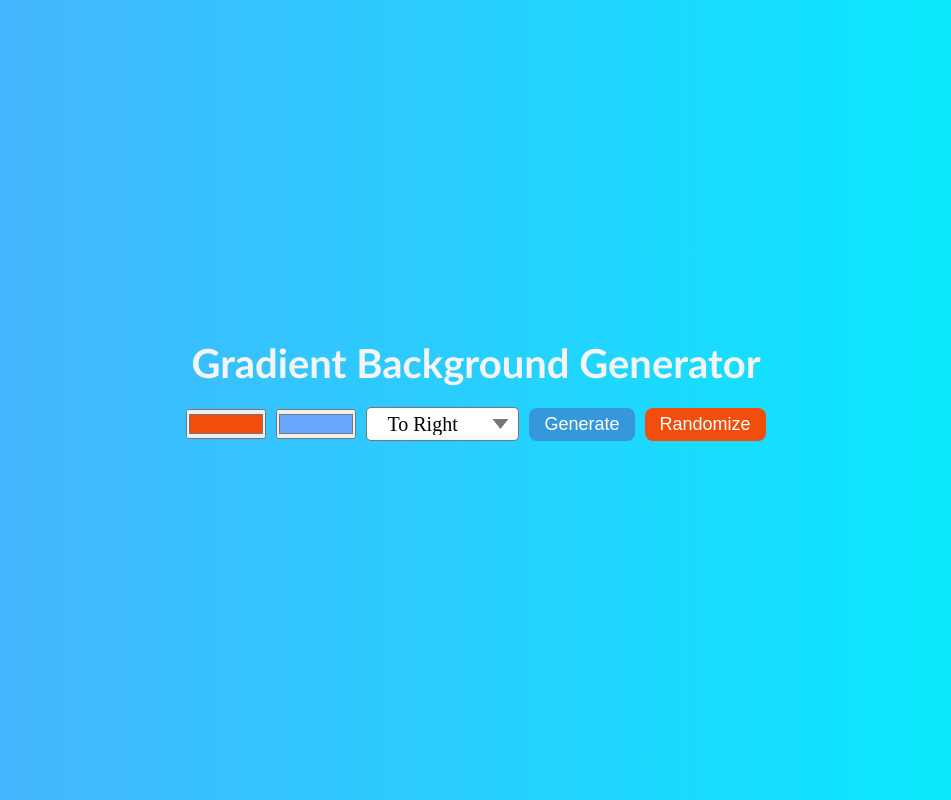
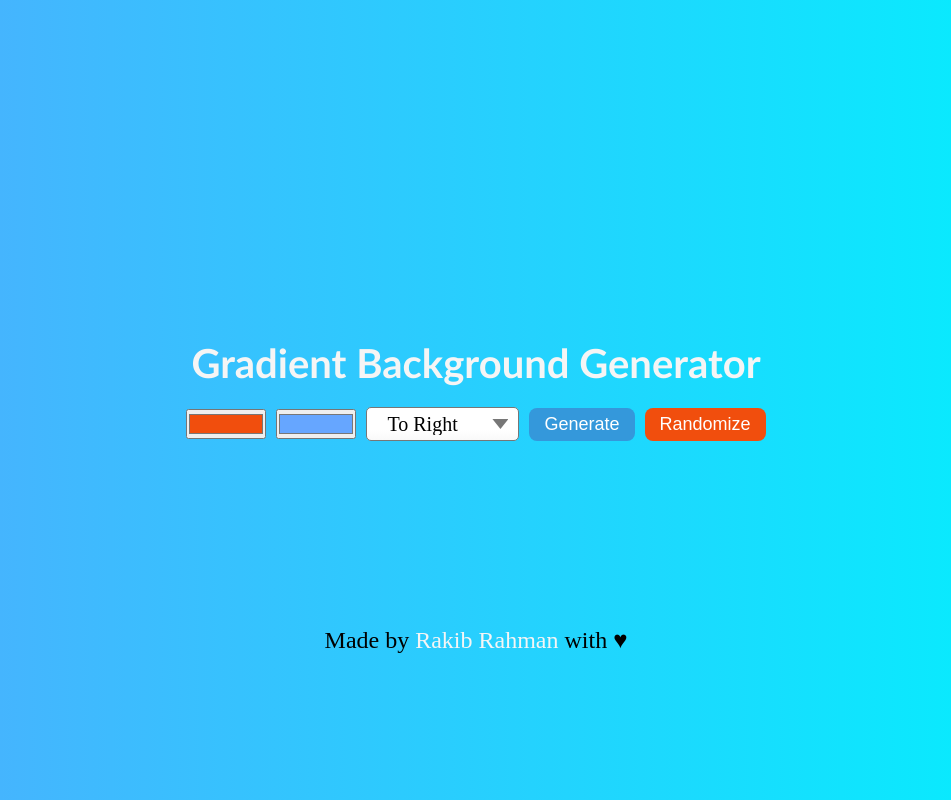
Before and after one commit to RakibRahman/gradient-background-generator, a plain HTML site: page index.html in a window 1280 px wide. Shown: the whole page, without its empty margins (164-1115 px from the left). Drawn offline with nearby package versions, Linux system fonts and the light colour scheme.

Commit message:
styles and elements added

```diff
--- a/index.html
+++ b/index.html
@@ -35,7 +35,15 @@
 
       <p id="output"></p>
     </div>
-
+    <footer>
+      <p>
+        Made by
+        <a href="https://github.com/RakibRahman" target="_rakib"
+          >Rakib Rahman</a
+        >
+        with ♥
+      </p>
+    </footer>
     <script src="app.js"></script>
     <script src="https://unpkg.com/@popperjs/core@2/dist/umd/popper.min.js"></script>
     <script src="https://unpkg.com/tippy.js@6/dist/tippy-bundle.umd.js"></script>
--- a/style.css
+++ b/style.css
@@ -113,6 +113,18 @@ select,
   font-size: 30px;
   cursor: pointer;
 }
+footer {
+  font-size: 1.5rem;
+  text-align: center;
+  position: absolute;
+  top: 80%;
+  left: 50%;
+  transform: translate(-50%, -50%);
+}
+footer a {
+  text-decoration: none;
+  color: whitesmoke;
+}
 .tippy-content {
   color: violet;
 }
```
